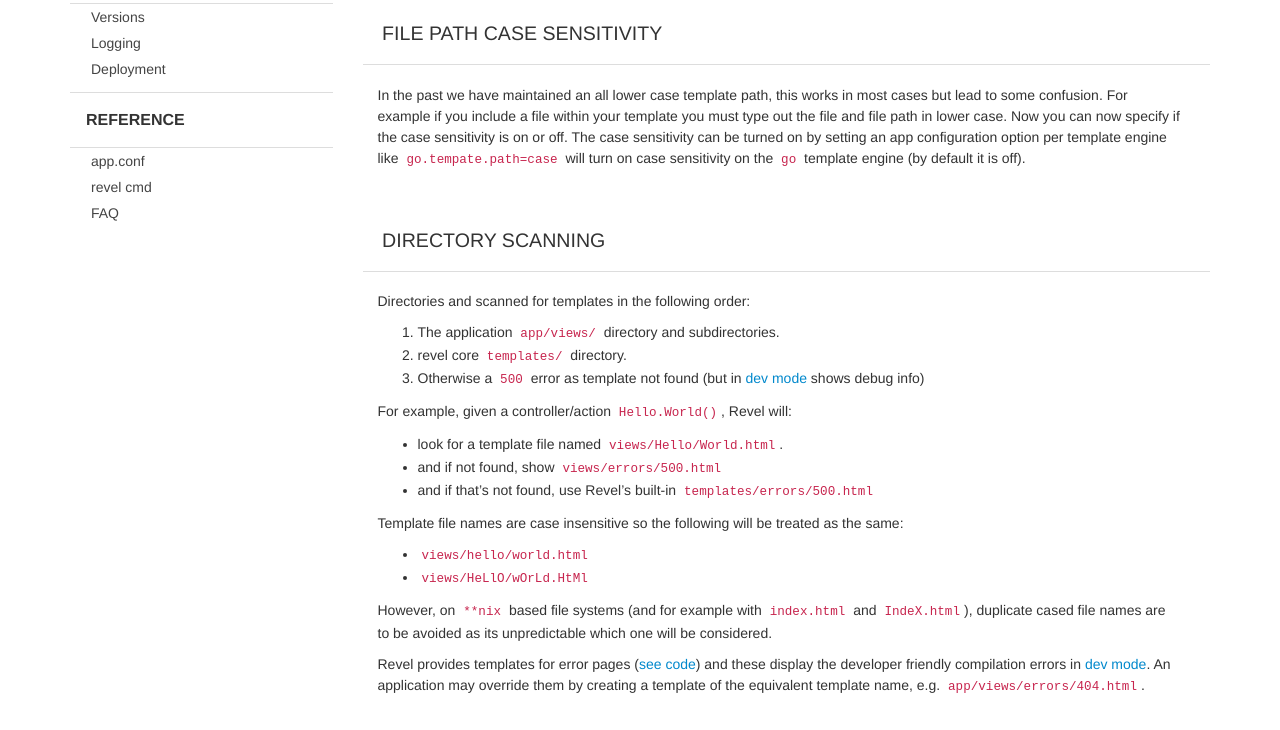
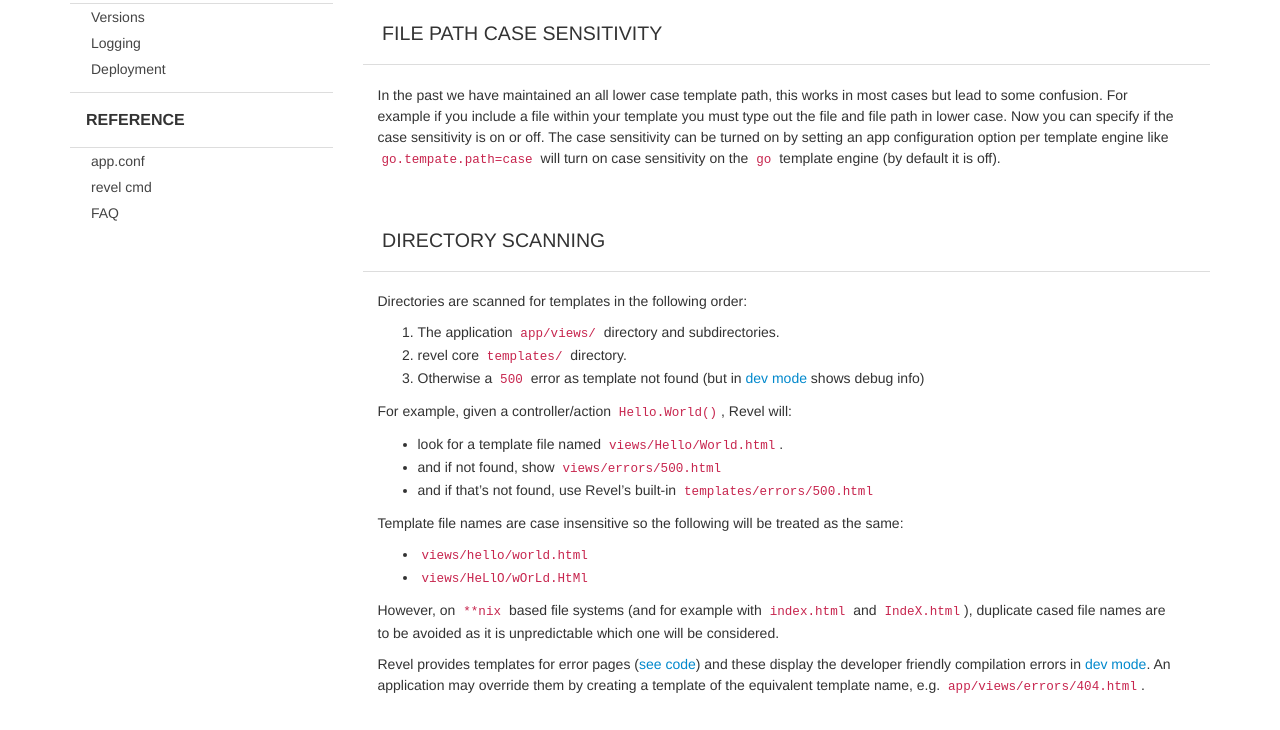
Before and after one commit to revel/revel.github.io, a Jekyll site: the page built from manual/templates.md, in a window 1280 px wide. Shown: the part 815-1545 px from the top of the page. Built offline with Jekyll 4.4.1, drawn with Linux system fonts in a browser that asks for light colours; nearby versions of some CDN libraries.

Commit message:
Spotted typos

```diff
--- a/manual/templates.md
+++ b/manual/templates.md
@@ -54,14 +54,14 @@ and if that passes it can register itself for that.
 In the past we have maintained an all lower case template path, this
 works in most cases but lead to some confusion. For example if you include
 a file within your template you must type out the file and file path
-in lower case. Now you can now specify if
+in lower case. Now you can specify if
 the case sensitivity is on or off. The case sensitivity can be turned on
 by setting an app configuration option per template engine like
 `go.tempate.path=case` will turn on case sensitivity on the `go`
 template engine (by default it is off).
 
 ## Directory Scanning
-Directories and scanned for templates in the following order:
+Directories are scanned for templates in the following order:
 
 1. The application `app/views/` directory and subdirectories.
 2. revel core `templates/` directory.
@@ -79,7 +79,7 @@ Template file names are case insensitive so the following will be treated as the
 - `views/HeLlO/wOrLd.HtMl`
 
 However, on `**nix` based file systems (and for example with `index.html` and `IndeX.html`), duplicate cased file names are
-to be avoided as its unpredictable which one will be considered.
+to be avoided as it is unpredictable which one will be considered.
 
 Revel provides templates for error pages ([see code](https://github.com/revel/revel/tree/master/templates/errors))  and
 these display the developer friendly compilation errors in [dev mode](appconf.html#run-modes). An
```
